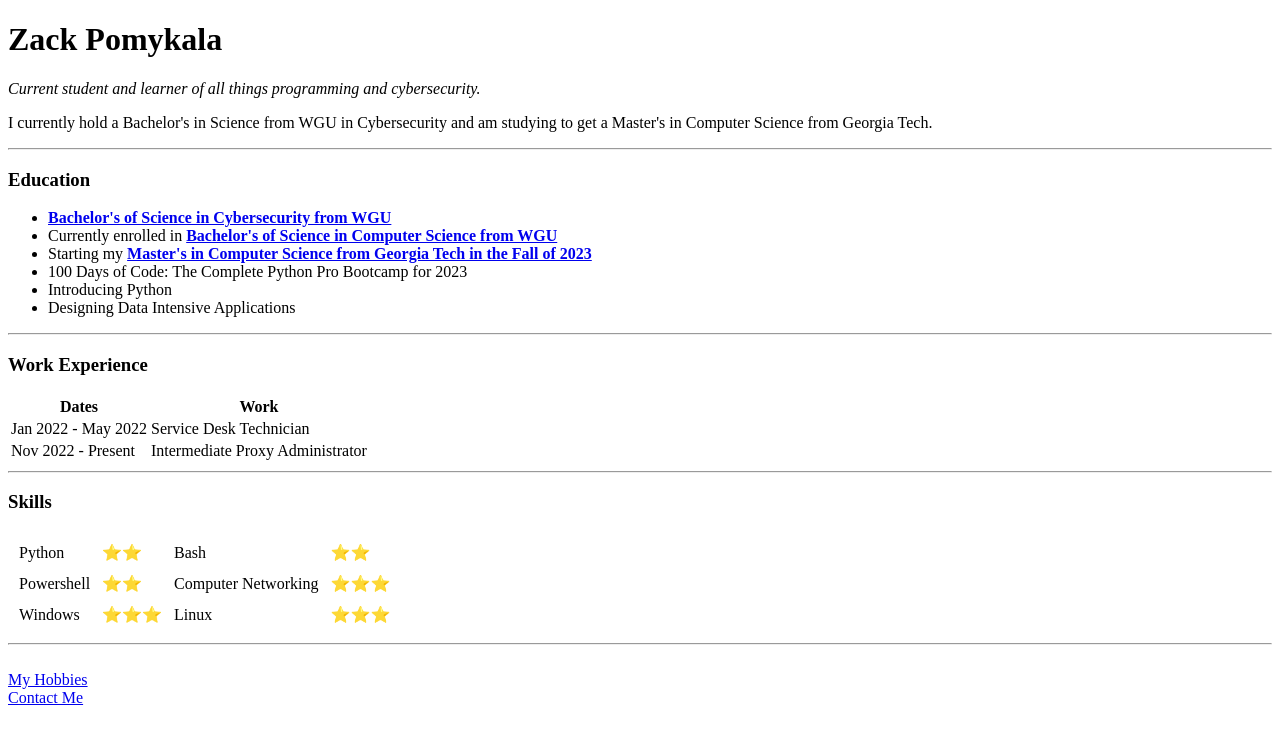
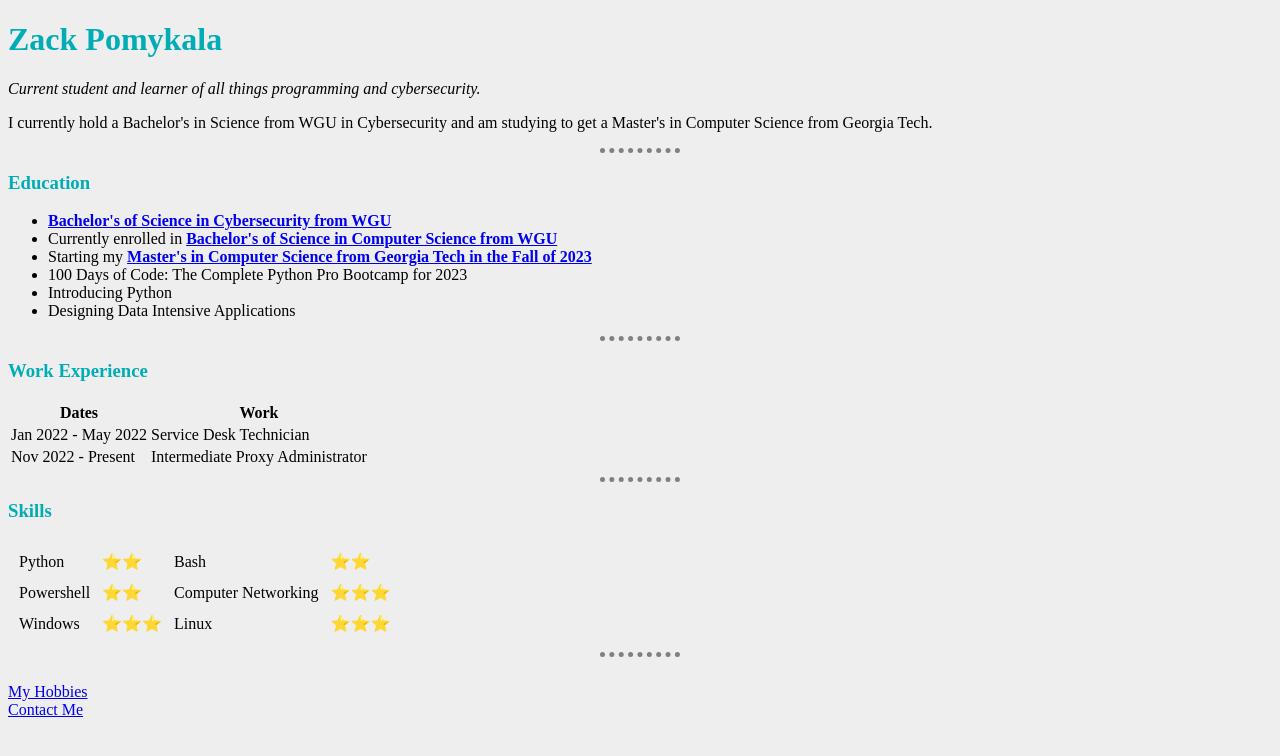
Before and after one commit to ZackPomykala/Personal-Website, a plain HTML site: page index.html in a window 1280 px wide. Drawn offline with Linux system fonts and the light colour scheme.

Commit message:
Add files via upload

```diff
--- /dev/null
+++ b/CSS/styles.css
@@ -0,0 +1,23 @@
+body {
+    background-color: #EEEEEE;
+}
+
+hr {
+    border-style: none;
+    border-top: 5px dotted;
+    border-color: gray;
+    border-width: 5px;
+    width: 5pc;
+}
+
+h1 {
+    color: #00ADB5;
+}
+
+h2 {
+    color: #00ADB5
+}
+
+h3 {
+    color: #00ADB5
+}
--- a/index.html
+++ b/index.html
@@ -3,6 +3,7 @@
     <head>
         <meta charset="UTF-8">
         <title>Zack's Personal Site</title>
+        <link rel="stylesheet" href="css/styles.css">
     </head>
     <body>
         <h1>Zack Pomykala</h1>
```
Also changed, not shown: contact details.html (+1 -0 lines), hobbies.html (+1 -0 lines).
